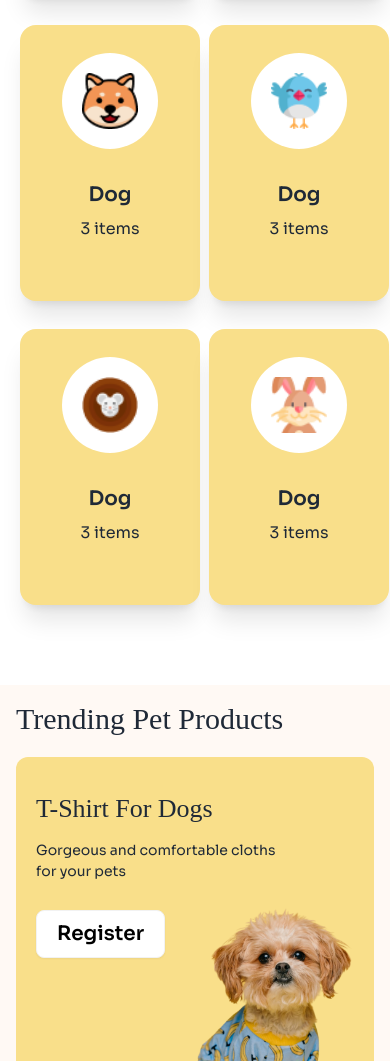
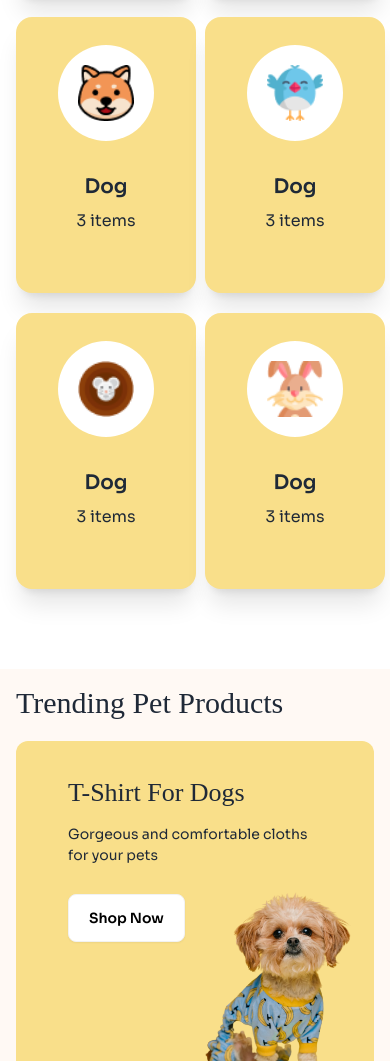
Before and after one commit to naifulnaife/Browse4Pets, a plain HTML site: page index.html in a window 390 px wide. Shown: the part 939-2000 px from the top of the page. Drawn offline with nearby package versions, Linux system fonts and the light colour scheme; a web font is replaced by a local one.

Commit message:
responsiveness

```diff
--- a/index.html
+++ b/index.html
@@ -145,7 +145,7 @@
               Browse By Categories
             </h1>
           </div>
-          <div class="grid grid-cols-2 mx-5 lg:grid-cols-6 gap-7 justify-center">
+          <div class="grid grid-cols-2 mx-4 lg:grid-cols-6 gap-5 justify-center">
 
             <div class="card bg-base-100 w-[180px]
              shadow-xl bg-[#F9DF8A] flex justify-center items-center p-7">
@@ -257,15 +257,17 @@
         <!-- trending pet products -->
         <section class="my-[30px] mb-[75px] lg:my-[100px] mx-0 bg-[#FFF9F4] px-[16px] py-[16px] lg:px-[140px] lg:py-[140px]">
           <div class="container mx-auto">
-          <h2 class="  text-adlam text-3xl lg:mb-6 lg:mb-[38px] ADLam-normal lg:text-4xl">Trending Pet Products</h2>
+          <h2 class="ADLam-normal text-3xl lg:mb-6 lg:mb-[38px] ADLam-normal lg:text-4xl">Trending Pet Products</h2>
           <div class=" grid grid-cols-2 grid-rows-7 lg:grid-cols-5 lg:grid-rows-3 gap-4 mt-5">
 
 
             <div class="bg-[#F9DF8A] p-5 lg:w-auto col-span-2 row-span-3 lg:col-span-2 lg:row-span-3  rounded-xl">
-              <h2 class="text-adlam text-[26px] lg:text-[32px] my-3 ADLam-normal">T-Shirt For Dogs</h2>
-              <p class="text-sora text-[14px] lg:text-xl my-3">Gorgeous and comfortable cloths <br>for your pets</p>
-              <button class="btn bg-white text-black text-xl h-11 px-5 py-2 rounded-lg mt-4">Register</button>
-              <img src="./c1-assets/cute-pet-mid.png" alt="Cute Pet" class="w-48   lg:mt-[-100px] lg:ml-[330px] ml-[130px] mt-[-50px]">
+              <h2 class="ADLam-normal text-[26px] lg:text-[32px] my-3 pl-8 ADLam-normal">T-Shirt For Dogs</h2>
+              <p class="text-sora text-[14px] lg:text-xl my-3 pl-8">Gorgeous and comfortable cloths <br>for your pets</p>
+              <div class="pl-8">
+                <button class="btn bg-white text-black lg:text-xl h-11 px-5 py-2 rounded-lg mt-4">Shop Now</button>
+              </div>
+              <img src="./c1-assets/cute-pet-mid.png" alt="Cute Pet" class="w-40   lg:mt-[-100px] lg:ml-[170px] ml-[160px] mt-[-50px]">
             </div>
 
 
@@ -557,7 +559,7 @@
 
             <h1>Follow Us</h1>
 
-            <div class="flex gap-5">
+            <div class="flex gap-5 sm: mb-[-70px] lg:mb-0">
 
               <div><i class="fa-brands fa-facebook"></i></div>
               <div><i class="fa-brands fa-instagram"></i></div>
```
